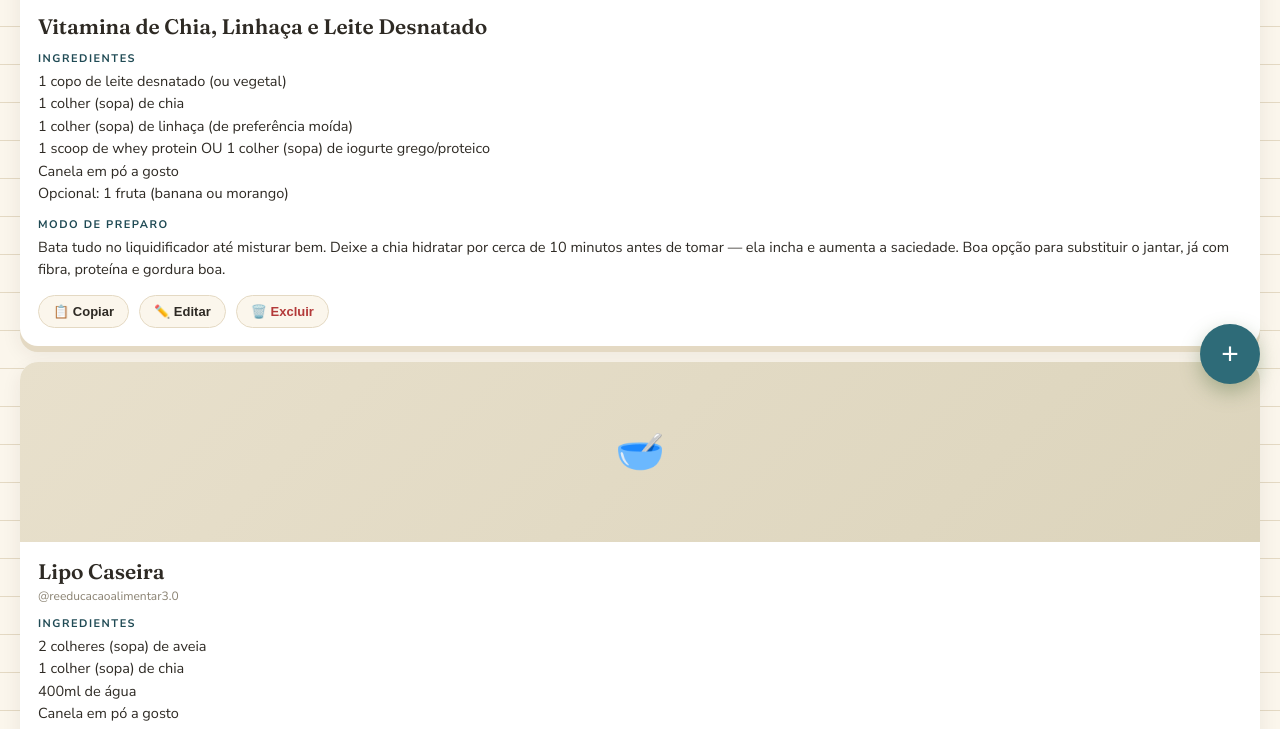
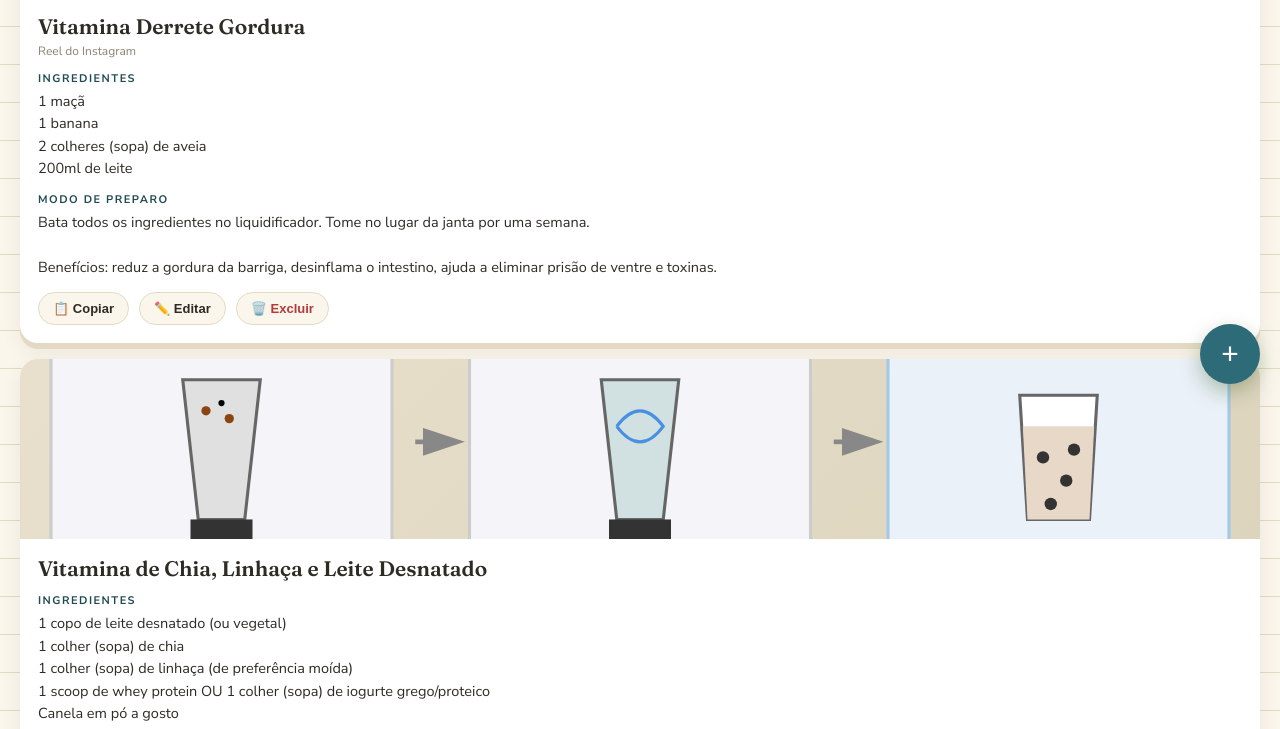
Before and after one commit to claudio-solda/receitas-emagrecer, a plain HTML site: page index.html in a window 1280 px wide. Shown: the part 392-1121 px from the top of the page. Drawn offline with Linux system fonts and the light colour scheme.

Commit message:
Adiciona receita Vitamina Derrete Gordura

```diff
--- a/index.html
+++ b/index.html
@@ -649,9 +649,26 @@
     }
   }
 
+  // Migração: adiciona a vitamina "Derrete Gordura" se ainda não existir
+  function addDerreteGorduraIfMissing(){
+    const jaTem = recipes.some(r => r.name === 'Vitamina Derrete Gordura');
+    if(!jaTem){
+      recipes.push({
+        id: 'r' + Date.now() + '_dg',
+        name: 'Vitamina Derrete Gordura',
+        source: 'Reel do Instagram',
+        ingredients: '1 maçã\n1 banana\n2 colheres (sopa) de aveia\n200ml de leite',
+        steps: 'Bata todos os ingredientes no liquidificador. Tome no lugar da janta por uma semana.\n\nBenefícios: reduz a gordura da barriga, desinflama o intestino, ajuda a eliminar prisão de ventre e toxinas.',
+        photo: null
+      });
+      saveRecipes();
+    }
+  }
+
   loadRecipes();
   seedIfEmpty();
   addVitaminaIfMissing();
+  addDerreteGorduraIfMissing();
   render();
 
   if ('serviceWorker' in navigator) {
```
